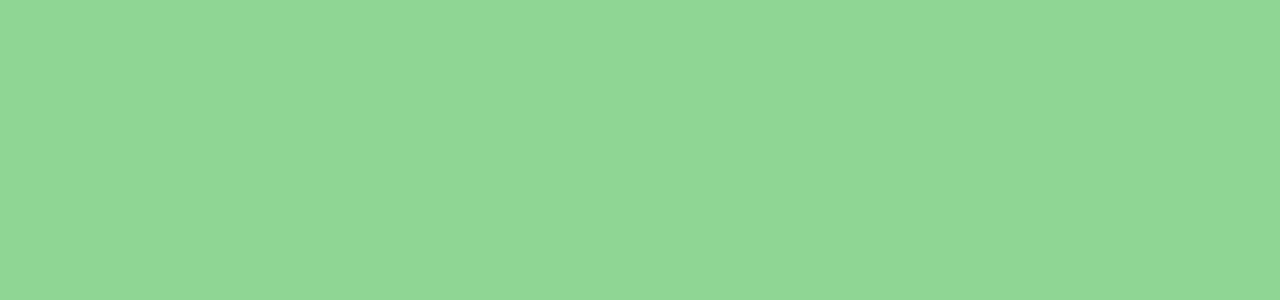
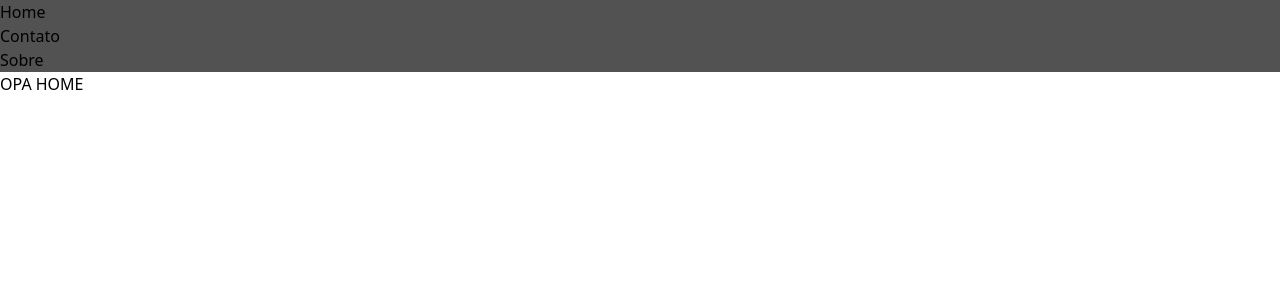
Before and after one commit to mateus-bonette00/ProjetoWeb_ClinicaMedica, a React (Create React App) app: page / in a window 1280 px wide. Shown: the top 300 px of the page. Built offline with nearby package versions, Linux system fonts and the light colour scheme.

Commit message:
adicionando rotas, paginas e componente de navbar.

```diff
--- a/package.json
+++ b/package.json
@@ -8,6 +8,7 @@
     "@testing-library/user-event": "^13.5.0",
     "react": "^18.2.0",
     "react-dom": "^18.2.0",
+    "react-router-dom": "^6.11.0",
     "react-scripts": "5.0.1",
     "web-vitals": "^2.1.4"
   },
--- a/src/App.js
+++ b/src/App.js
@@ -1,13 +1,17 @@
-import logo from './logo.svg';
-import './App.css';
+import { BrowserRouter, Routes, Route } from "react-router-dom";
+import Home from "./Pages/Home";
+import Contato from "./Pages/Contato";
+import Sobre from "./Pages/Sobre";
 
 function App() {
   return (
-    <div className="App">
-      <header className="App-header">
-
-      </header>
-    </div>
+      <BrowserRouter>
+        <Routes>
+          <Route path="/" element={<Home />} />
+          <Route path="/contato" element={<Contato />} />
+          <Route path="/sobre" element={<Sobre />} />
+        </Routes>
+      </BrowserRouter>
   );
 }
 
--- /dev/null
+++ b/src/Components/Navbar.js
@@ -0,0 +1,22 @@
+import React from "react";
+import { Link } from "react-router-dom";
+
+function Navbar() {
+  return (
+    <nav className="bg-neutral-600 ">
+      <ul>
+        <li>
+          <Link to="/">Home</Link>
+        </li>
+        <li>
+          <Link to="/contato">Contato</Link>
+        </li>
+        <li>
+          <Link to="/sobre">Sobre</Link>
+        </li>
+      </ul>
+    </nav>
+  );
+}
+
+export default Navbar;
--- /dev/null
+++ b/src/Pages/Contato.js
@@ -0,0 +1,14 @@
+import React from 'react';
+
+function Contato() {
+  return (
+    <div className='bg-gray-500'>
+      <h1>Opa</h1>
+      <p>
+      Lorem Ipsum is simply dummy text of the printing and typesetting industry. Lorem Ipsum has been the industry's standard dummy text ever since the 1500s, when an unknown printer took a galley of type and scrambled it to make a type specimen book. It has survived not only five centuries, but also the leap into electronic typesetting, remaining essentially unchanged. It was popularised in the 1960s with the release of Letraset sheets containing Lorem Ipsum passages, and more recently with desktop publishing software like Aldus PageMaker including versions of Lorem Ipsum.
+      </p>
+    </div>
+  );
+}
+
+export default Contato;
--- /dev/null
+++ b/src/Pages/Home.js
@@ -0,0 +1,15 @@
+import React from 'react';
+import Navbar from '../Components/Navbar';
+
+function Home() {
+  return (
+    <>
+      <Navbar />
+      <div>
+        <p>OPA HOME</p>
+      </div>
+    </>
+  );
+}
+
+export default Home;
--- /dev/null
+++ b/src/Pages/Sobre.js
@@ -0,0 +1,7 @@
+import React from 'react';
+
+function Sobre() {
+  return <h1>Página sobre nós</h1>;
+}
+
+export default Sobre;
--- a/src/index.js
+++ b/src/index.js
@@ -1,17 +1,10 @@
 import React from 'react';
-import ReactDOM from 'react-dom/client';
+import ReactDOM from 'react-dom';
+import App from './App';
 import './index.css';
-import App from './App';
-import reportWebVitals from './reportWebVitals';
 
-const root = ReactDOM.createRoot(document.getElementById('root'));
-root.render(
-  <React.StrictMode>
+ReactDOM.createRoot(document.getElementById('root')).render(
+  <>
     <App />
-  </React.StrictMode>
+  </>
 );
-
-// If you want to start measuring performance in your app, pass a function
-// to log results (for example: reportWebVitals(console.log))
-// or send to an analytics endpoint. Learn more: https://bit.ly/CRA-vitals
-reportWebVitals();
```
Also changed, not shown: 1 other file (tests, documents, lock files or other folders).
